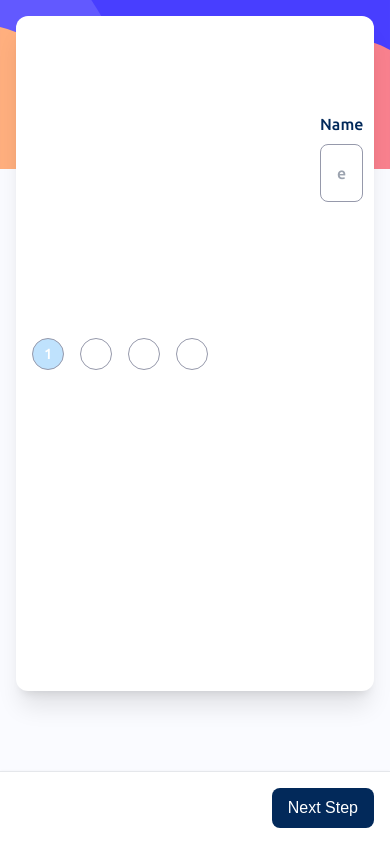
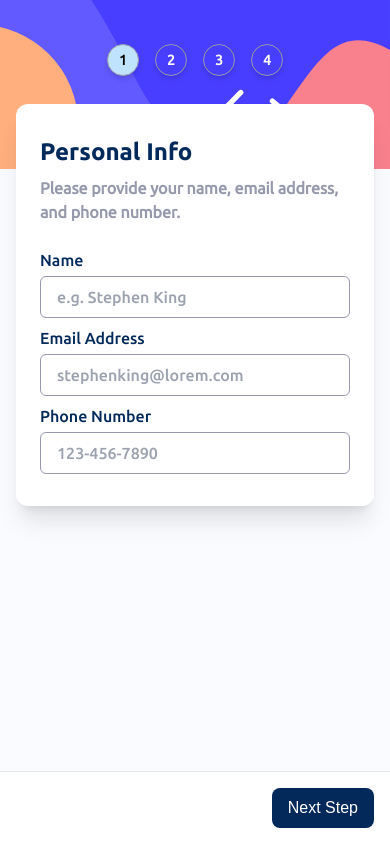
Before and after one commit to Therealjustindude/multi-step-form, a Next.js app: page /step-one in a window 390 px wide. Built offline with nearby package versions, Linux system fonts and the light colour scheme.

Commit message:
ui for step one form desktop and mobile

```diff
--- a/app/layout.tsx
+++ b/app/layout.tsx
@@ -43,13 +43,13 @@ export default function RootLayout({
           <main className="flex-grow p-4">
             {/* Grid for desktop */}
             <div className="h-screen md:grid md:items-center md:grid-cols-12 md:gap-4">
-              <div className="flex flex-row justify-between md:col-span-12 p-4 bg-white rounded-xl shadow-xl h-[80vh]">
+              {/* Mobile steps */}
+              <FormStepsMobile />
+              <div className="flex flex-row justify-between md:h-[80vh] md:col-span-12 p-4 bg-white rounded-xl shadow-xl">
                 {/* Desktop steps */}
                 <FormStepsDesktop />
-                {/* Mobile steps */}
-                <FormStepsMobile />
 
-                <div className="flex flex-col justify-between w-[100%] pt-14 pr-28 pb-4 pl-28">
+                <div className="flex flex-col justify-between w-[100%] pt-4 pr-2 pb-4 pl-2 md:pt-14 md:pr-28 md:pb-4 md:pl-28">
                   {/* Form Content */}
                   {children}
                   {/* Desktop Next and Go Back buttons */}
--- a/app/step-one/page.tsx
+++ b/app/step-one/page.tsx
@@ -1,20 +1,28 @@
 "use client";
+import { ControlSwitch } from "../util/ControlSwitch";
 import { formSteps } from "../util/form-steps";
-
+import { multiStepForm } from "../util/multi-step-form";
 export default function Page() {
-	const currStep = formSteps.find(step => step.pathname === '/step-one');
+	const currStep = multiStepForm['steps']['step-one'];
 
 	return (
 		<div className="flex flex-col justify-center items-start w-[100%]">
-			<div className="mb-6">
-				<h1 className="font-extrabold text-4xl ">{currStep?.formTitle}</h1>
+			<div className="flex flex-col gap-2 mb-6">
+				<h1 className="font-extrabold text-2xl md:text-4xl">{currStep?.formTitle}</h1>
 				<p className="text-cool-gray font-semibold">{currStep?.formDescription}</p>
 			</div>
 			<form className="w-[100%]">
 				{/* Form fields go here */}
-				<div className="space-y-2 w-[100%]">
-					<label>Name</label>
-					<input type="text" placeholder="e.g. Stephen King" className="input-field w-[100%] p-4 rounded-lg" />
+				<div className="flex flex-col gap-2 md:gap-4 w-[100%]">
+					{
+						currStep.controls.map(({ control }) => {
+							return (
+								<div className="space-y-1 md:space-y-2" key={control.label}>
+									<ControlSwitch control={control} />
+								</div>
+							)
+						})
+					}
 				</div>
 			</form>
 		</div>
--- a/app/ui/mobile/FormButtonsMobile.tsx
+++ b/app/ui/mobile/FormButtonsMobile.tsx
@@ -6,7 +6,7 @@ export const FormButtonsMobile = () => {
 	const pathname = usePathname();
 
 	return (
-		<footer className={clsx("sticky bottom-0 w-full bg-white p-4 border-t shadow md:hidden flex items-center justify-between",
+		<footer className={clsx("sticky bottom-0 w-full bg-white p-4 border-t md:hidden flex items-center justify-between",
 			{
 				'hidden': pathname === '/'
 			}
--- a/app/ui/mobile/FormStepsMobile.tsx
+++ b/app/ui/mobile/FormStepsMobile.tsx
@@ -21,15 +21,16 @@ export const FormStepsMobile = () => {
 							className="flex flex-row items-center gap-8 hover:no-underline"
 							key={step.stepNumber}
 						>
-							<div className={clsx("border-solid border-cool-gray border w-8 h-8 rounded-full flex items-center justify-center",
+							<div className={clsx("border-solid border-cool-gray border w-8 h-8 rounded-full flex items-center justify-center shadow-md",
 								{
 									'bg-light-blue': pathname === step.pathname
 								}
 							)}>
-								<span className={clsx("text-white text-sm font-semibold",
+								<span className={clsx("text-sm font-semibold",
 									{
-										'text-black': pathname === step.pathname
-									}
+                    "text-black": pathname === step.pathname,
+                    "text-white": pathname !== step.pathname,
+                  }
 								)}>{step.stepNumber}</span>
 							</div>
 						</Link>
```
